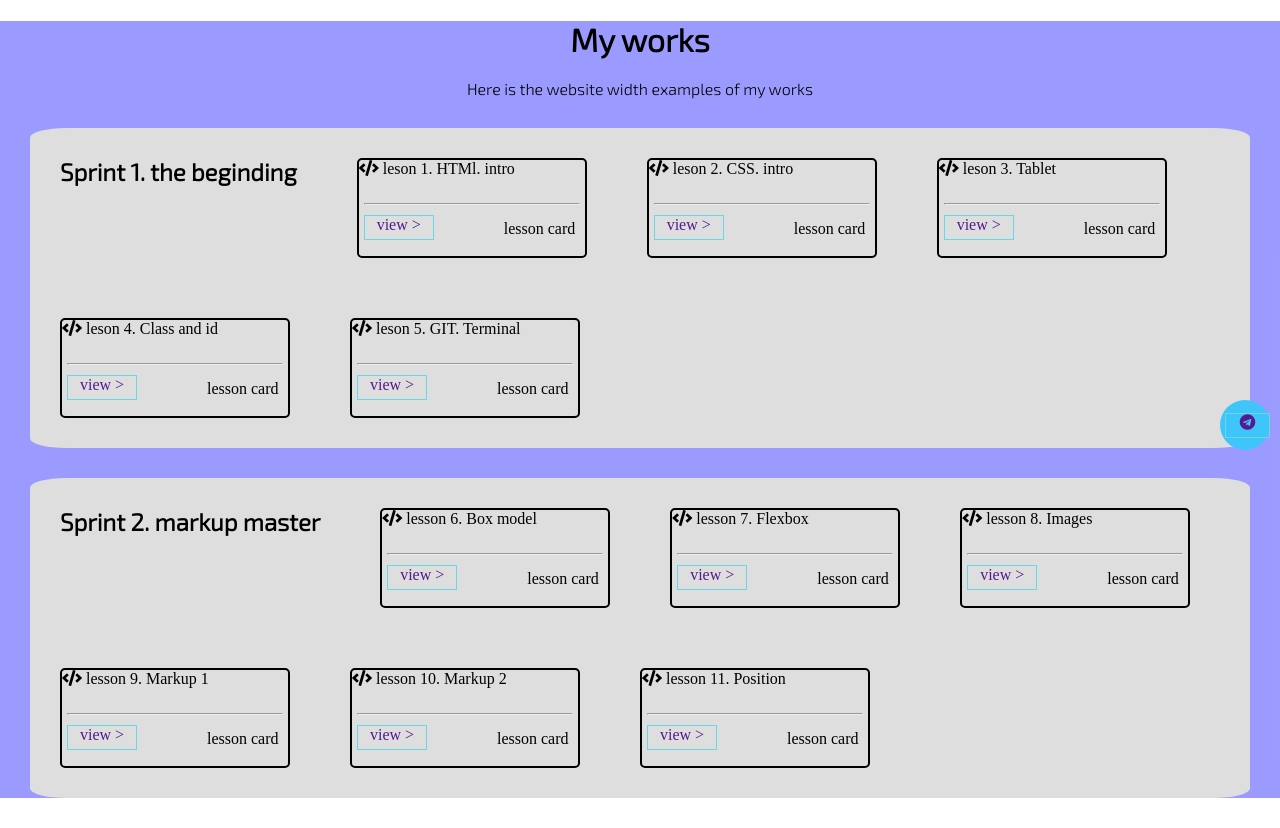
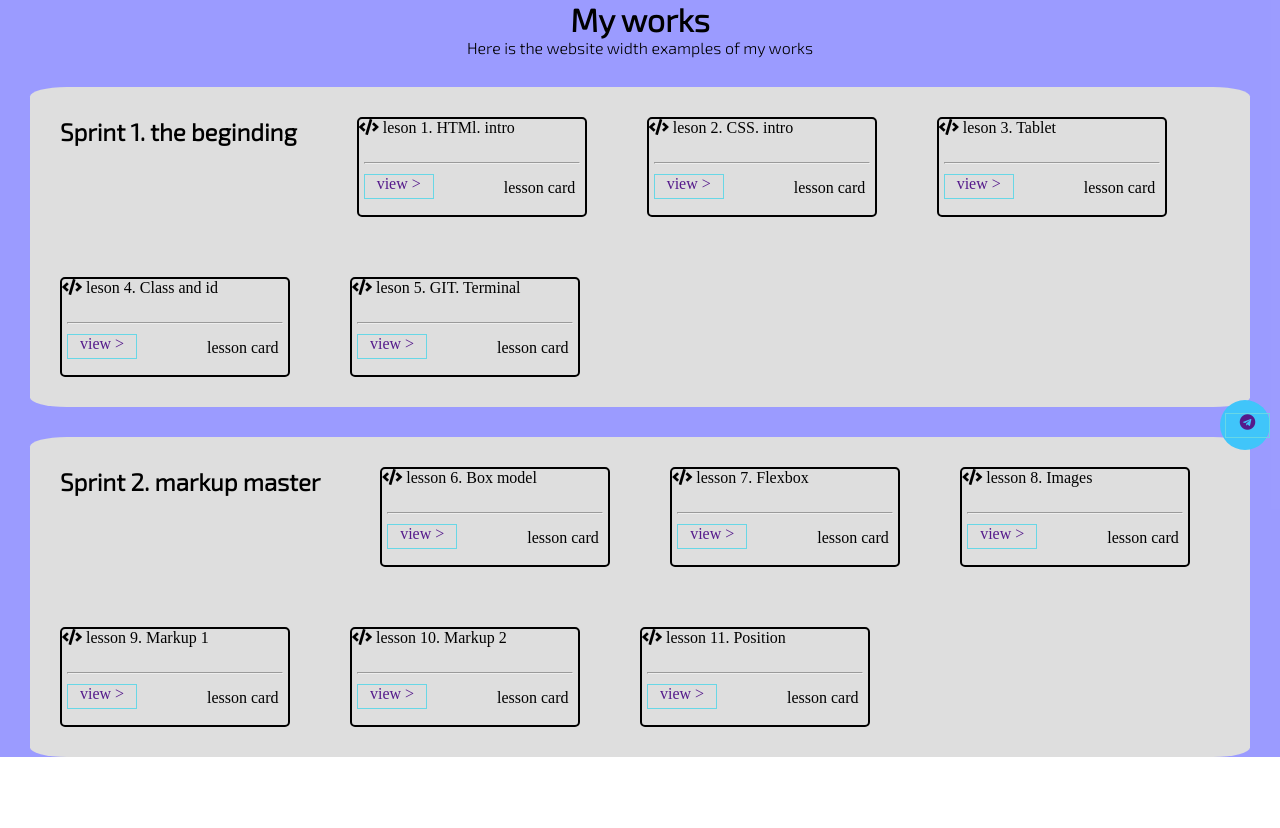
Before and after one commit to molekylaigor/work-9-10, a plain HTML site: page index.html in a window 1280 px wide. After the commit the page ends 800 px from the top, so only its background shows below. Drawn offline with Linux system fonts and the light colour scheme.

Commit message:
добавлены все файлы

```diff
--- a/index.html
+++ b/index.html
@@ -5,9 +5,9 @@
     <meta http-equiv="X-UA-Compatible" content="IE=edge">
     <meta name="viewport" content="width=device-width, initial-scale=1.0">
     <title>Document</title>
-    <link rel="stylesheet" href="/assets/css/normalize.css">
-    <link rel="stylesheet" href="/assets/css/work.css">
-    <link rel="stylesheet" href="/assets/fontawesome/css/all.css">
+
+    <link rel="stylesheet" href="./assets/css/work.css">
+    <link rel="stylesheet" href="./assets/fontawesome/css/all.css">
 </head>
 <body>
     <div class="header">
```
